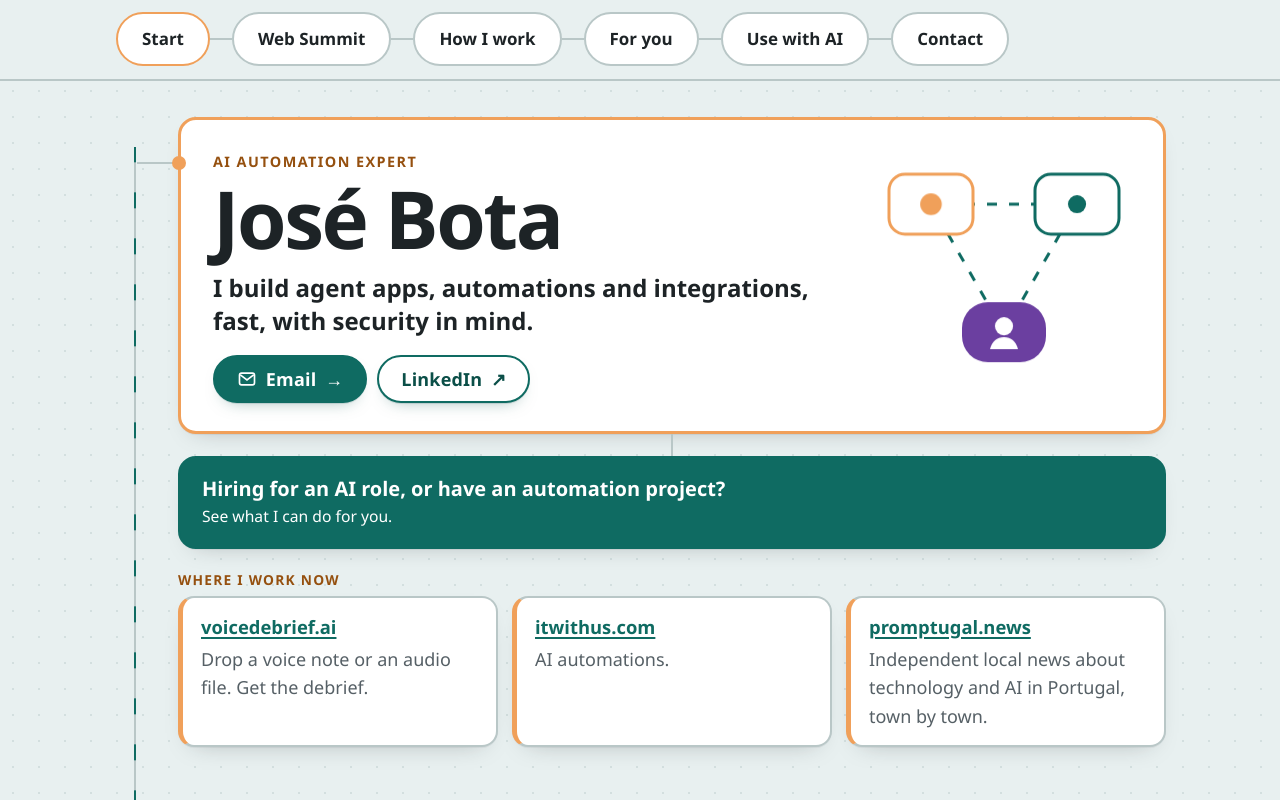
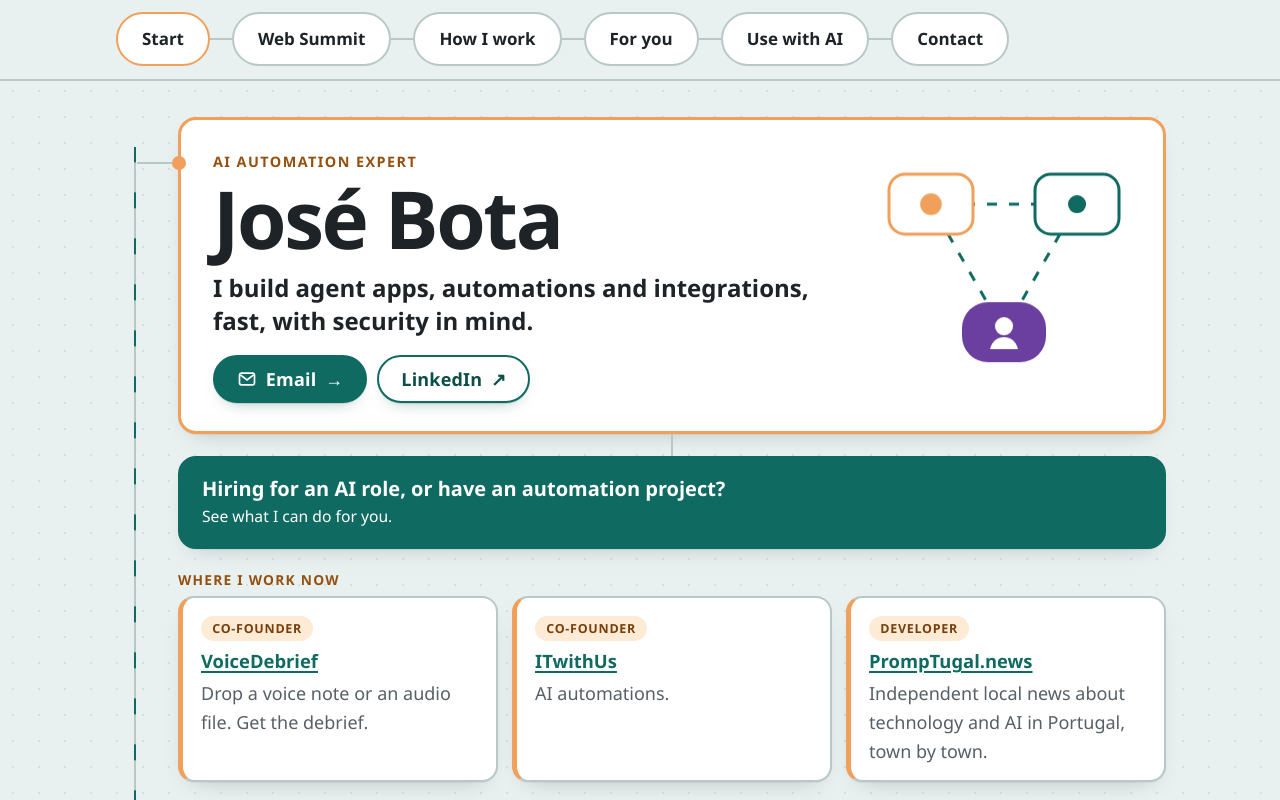
Before and after one commit to AgentiCCells/AgentiCCells__Site__Jose-Bota, a plain HTML site: page src/index.html in a window 1280 px wide. Shown: the top 800 px of the page. Drawn offline with Linux system fonts and the light colour scheme.

Commit message:
Home page: José's role at each place he works
At José Bota's word, 17 Nov 2026: "Itwithus co-founder, voicedebrief
co-founder / promptugal.news developer". On a branch; not released.

The three cards under "Where I work now" carry the role and the site's
own name: Co-founder, VoiceDebrief; Co-founder, ITwithUs; Developer,
PrompTugal.news. All three sites were opened and answer; none names him
on its front page, so the roles rest on his word. index.md, llms.txt and
REALITY.md say the same.

Agent: site@AgentiCCells.jose
Co-Authored-By: Claude Fable 5.2 <noreply@anthropic.com>
Claude-Session: https://claude.ai/code/session_01CqQLD8xdE7so2j3Zqiwt6R

```diff
--- a/src/index.html
+++ b/src/index.html
@@ -115,7 +115,8 @@ h1{font-size:clamp(2.8rem,8vw,5rem);letter-spacing:-.03em;line-height:1}
 .now h2{font-size:.86rem;font-weight:800;letter-spacing:.09em;text-transform:uppercase;color:var(--orange);margin:0 0 .5rem}
 .now ul{list-style:none;margin:0;padding:0;display:grid;grid-template-columns:repeat(3,minmax(0,1fr));gap:14px}
 .now li{background:var(--node);border:2px solid var(--line);border-left:5px solid var(--orange-fill);border-radius:16px;padding:14px 18px;box-shadow:var(--shadow)}
-.now a{font-size:1.15rem;text-decoration-thickness:2px}
+.now a{font-size:1.15rem;text-decoration-thickness:2px;display:block}
+.now .role-tag{display:inline-block;margin:0 0 .35rem;font-size:.78rem;font-weight:800;letter-spacing:.06em;text-transform:uppercase;color:var(--orange-ink);background:var(--orange-soft);border-radius:999px;padding:.15rem .7rem}
 .now span{display:block;margin-top:.2rem;color:var(--muted)}
 @media (max-width:860px){.now ul{grid-template-columns:1fr}}
 .fork.solo{grid-template-columns:1fr}
@@ -450,9 +451,9 @@ footer p{margin:.25rem 0}
 <div class="now" id="now">
 <h2>Where I work now</h2>
 <ul>
-<li><a href="https://voicedebrief.ai/"><strong>voicedebrief.ai</strong></a><span>Drop a voice note or an audio file. Get the debrief.</span></li>
-<li><a href="https://itwithus.com/"><strong>itwithus.com</strong></a><span>AI automations.</span></li>
-<li><a href="https://promptugal.news/"><strong>promptugal.news</strong></a><span>Independent local news about technology and AI in Portugal, town by town.</span></li>
+<li><span class="role-tag">Co-founder</span><a href="https://voicedebrief.ai/"><strong>VoiceDebrief</strong></a><span>Drop a voice note or an audio file. Get the debrief.</span></li>
+<li><span class="role-tag">Co-founder</span><a href="https://itwithus.com/"><strong>ITwithUs</strong></a><span>AI automations.</span></li>
+<li><span class="role-tag">Developer</span><a href="https://promptugal.news/"><strong>PrompTugal.news</strong></a><span>Independent local news about technology and AI in Portugal, town by town.</span></li>
 </ul>
 </div>
 </section>
```
Also changed, not shown: src/llms.txt, 2 other files.
